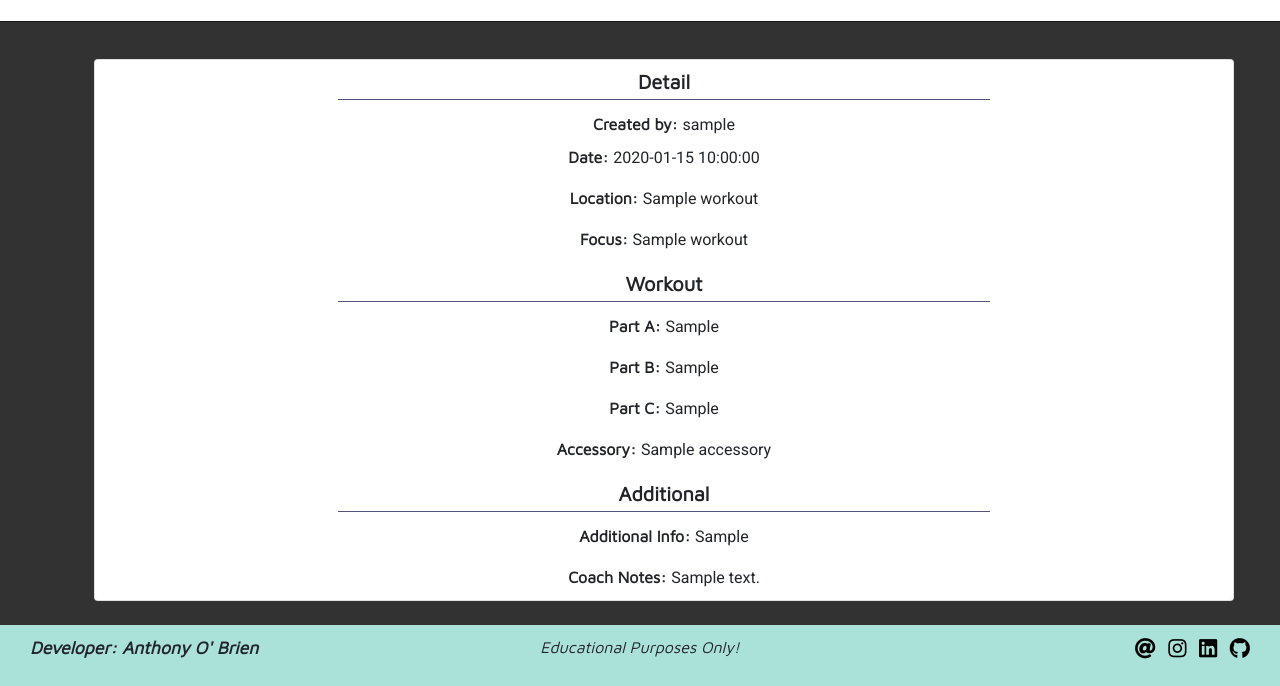
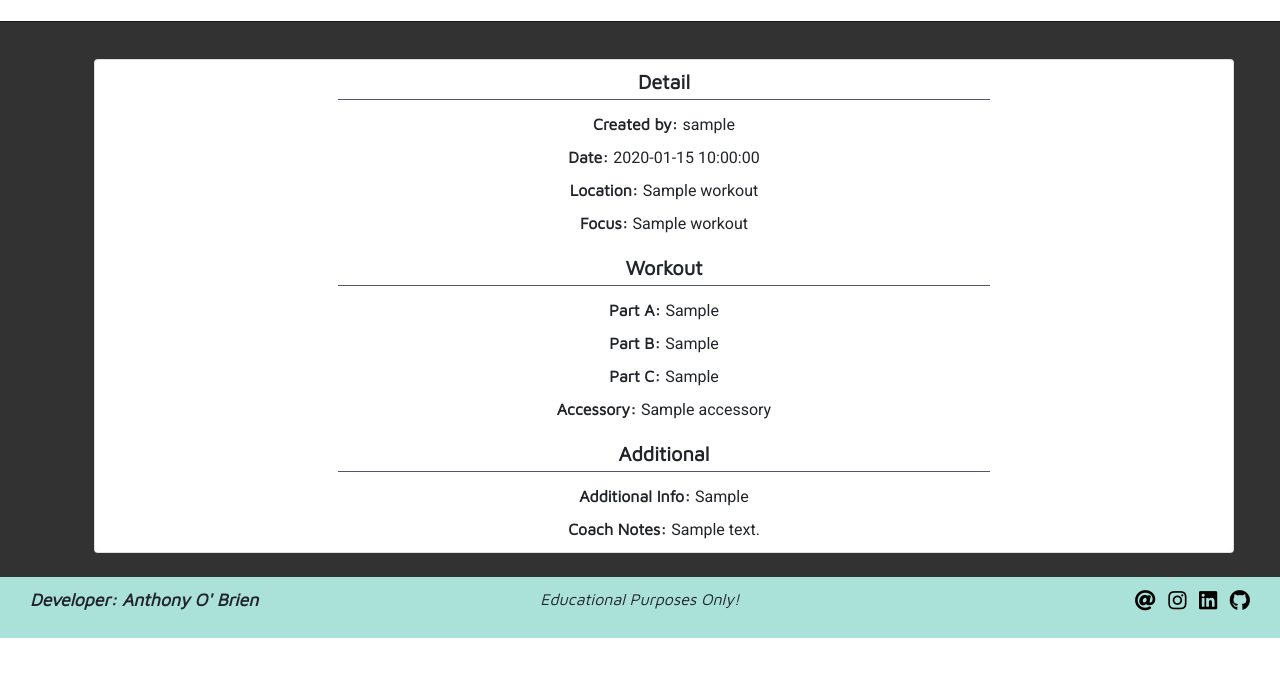
Before and after one commit to auxfuse/Milestone3, a Flask app: template templates/workout-view.html in a window 1280 px wide. Shown: the part 422-1108 px from the top of the page. After the commit the page ends 1060 px from the top, so only its background shows below. Run offline with Flask 2, Linux system fonts and the light colour scheme; the template is opened without the code that fills it: most values are stand-ins (such as "Sample title", 1, 10 or a date in 2020); some libraries are stand-ins or nearby versions.

Commit message:
Added wc-text class to all card-text p tags on workout view

```diff
--- a/templates/workout-view.html
+++ b/templates/workout-view.html
@@ -33,21 +33,21 @@
                     <div class="card-body workout-card-body text-center">
                         <h5 class="card-title wcb-title">Detail</h5>
                         <p class="card-text wc-text"><span class="wd-label">Created by: </span>{{ workout.username }}</p>
-                        <p class="card-text"><span class="wd-label">Date: </span>{{ workout.date }}</p>
-                        <p class="card-text"><span class="wd-label">Location: </span>{{ workout.location_name }}</p>
-                        <p class="card-text"><span class="wd-label">Focus: </span>{{ workout.focus_name }}</p>
+                        <p class="card-text wc-text"><span class="wd-label">Date: </span>{{ workout.date }}</p>
+                        <p class="card-text wc-text"><span class="wd-label">Location: </span>{{ workout.location_name }}</p>
+                        <p class="card-text wc-text"><span class="wd-label">Focus: </span>{{ workout.focus_name }}</p>
                     </div>
                     <div class="card-body workout-card-body text-center">
                         <h5 class="card-title wcb-title">Workout</h5>
-                        <p class="card-text"><span class="wd-label">Part A: </span>{{ workout.part_a }}</p>
-                        <p class="card-text"><span class="wd-label">Part B: </span>{{ workout.part_b }}</p>
-                        <p class="card-text"><span class="wd-label">Part C: </span>{{ workout.part_c }}</p>
-                        <p class="card-text"><span class="wd-label">Accessory: </span>{{ workout.accessory }}</p>
+                        <p class="card-text wc-text"><span class="wd-label">Part A: </span>{{ workout.part_a }}</p>
+                        <p class="card-text wc-text"><span class="wd-label">Part B: </span>{{ workout.part_b }}</p>
+                        <p class="card-text wc-text"><span class="wd-label">Part C: </span>{{ workout.part_c }}</p>
+                        <p class="card-text wc-text"><span class="wd-label">Accessory: </span>{{ workout.accessory }}</p>
                     </div>
                     <div class="card-body workout-card-body text-center">
                         <h5 class="card-title wcb-title">Additional</h5>
-                        <p class="card-text"><span class="wd-label">Additional Info: </span>{{ workout.additional_info }}</p>
-                        <p class="card-text"><span class="wd-label">Coach Notes: </span>{{ workout.coach_notes }}</p>
+                        <p class="card-text wc-text"><span class="wd-label">Additional Info: </span>{{ workout.additional_info }}</p>
+                        <p class="card-text wc-text"><span class="wd-label">Coach Notes: </span>{{ workout.coach_notes }}</p>
                     </div>
                 </div>
 
```
